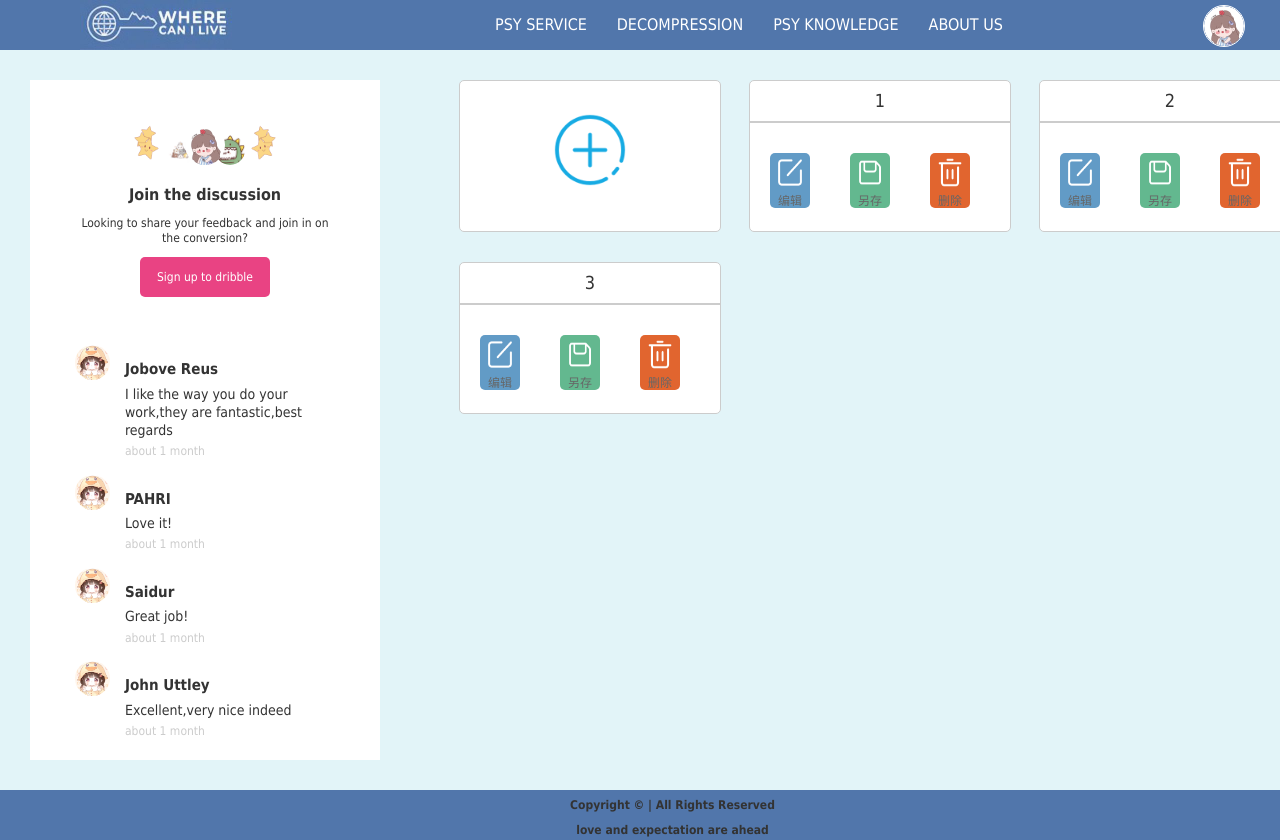
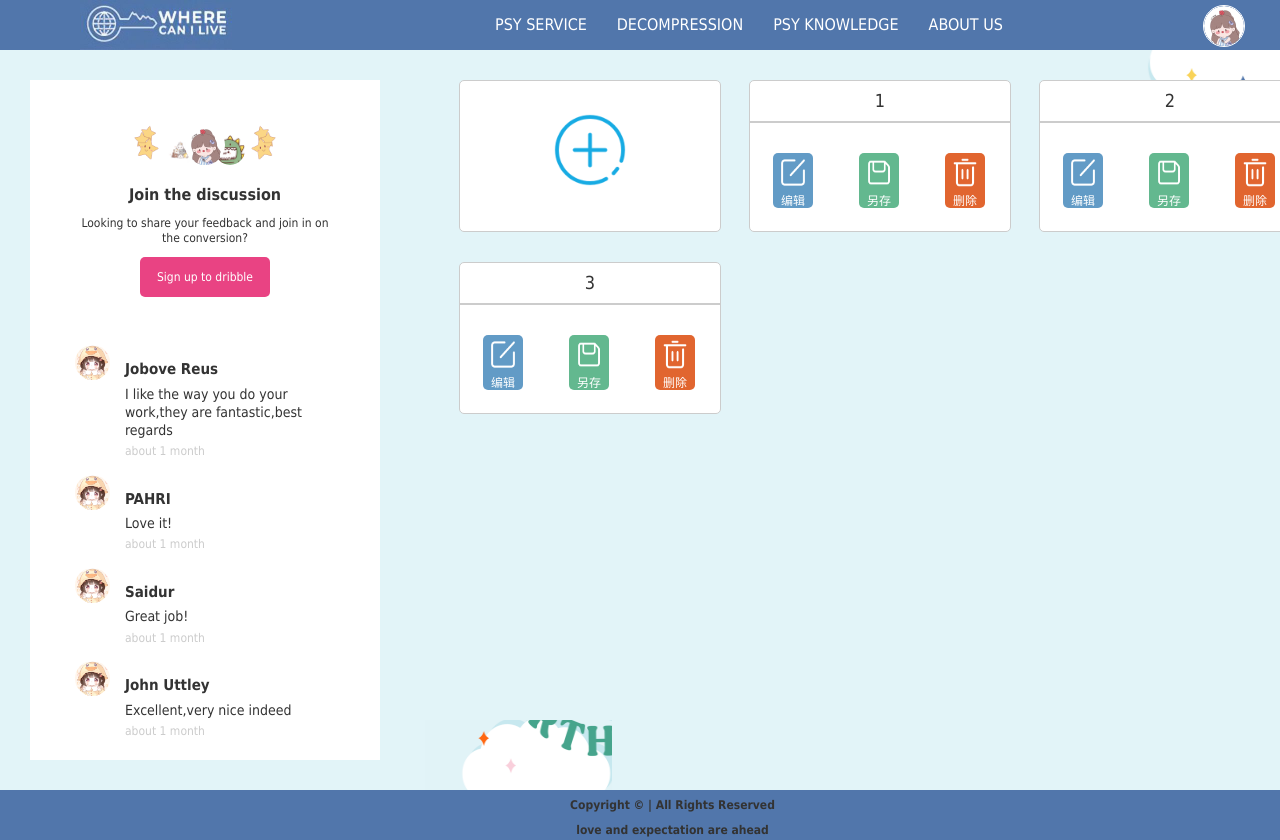
Before and after one commit to chenbhui/plutocrats, a Vue app: page /myproject in a window 1280 px wide. Shown: the top 840 px of the page. Built offline with nearby package versions, Linux system fonts and the light colour scheme.

Commit message:
myproject背景中小云的添加

```diff
--- a/src/views/MyProject/index.vue
+++ b/src/views/MyProject/index.vue
@@ -3,66 +3,113 @@
     <!-- <h1>项目管理页</h1> -->
     <Header></Header>
     <div class="body">
+      <img src="@/assets/images/home.jpg" alt="" class="bg-r" />
       <div class="left">
         <div class="left-head">
-          <img src="@/assets/images/star-l.png" alt="" class="star-l">
+          <img src="@/assets/images/star-l.png" alt="" class="star-l" />
           <div class="imgs">
-            <img src="@/assets/images/author1.jpg" alt="">
-            <img src="@/assets/images/author.jpg" alt="">
-            <img src="@/assets/images/author2.jpg" alt="">
+            <img src="@/assets/images/author1.jpg" alt="" />
+            <img src="@/assets/images/author.jpg" alt="" />
+            <img src="@/assets/images/author2.jpg" alt="" />
           </div>
-          <img src="@/assets/images/star-r.png" alt="" class="star-r"></img>
+          <img src="@/assets/images/star-r.png" alt="" class="star-r" />
           <div class="text">
             <h2>Join the discussion</h2>
             <p>Looking to share your feedback and join in on the conversion?</p>
           </div>
           <div class="button">
-              <a href="#">Sign up to dribble</a>
+            <a href="#">Sign up to dribble</a>
           </div>
         </div>
         <div class="left-foot">
           <ul>
-            <li><img src="@/assets/images/author3.jpg"><div class="text"><p class="name">Jobove Reus</p><p class="content">I like the way you do your work,they are fantastic,best regards</p><p class="time">about 1 month</p></div></li>
-            <li><img src="@/assets/images/author3.jpg"><div class="text"><p class="name">PAHRI</p><p class="content">Love it!</p><p class="time">about 1 month</p></div></li>
-            <li><img src="@/assets/images/author3.jpg"><div class="text"><p class="name">Saidur</p><p class="content">Great job!</p><p class="time">about 1 month</p></div></li>
-            <li><img src="@/assets/images/author3.jpg"><div class="text"><p class="name">John Uttley</p><p class="content">Excellent,very nice indeed</p><p class="time">about 1 month</p></div></li>
+            <li>
+              <img src="@/assets/images/author3.jpg" />
+              <div class="text">
+                <p class="name">Jobove Reus</p>
+                <p class="content">I like the way you do your work,they are fantastic,best regards</p>
+                <p class="time">about 1 month</p>
+              </div>
+            </li>
+            <li>
+              <img src="@/assets/images/author3.jpg" />
+              <div class="text">
+                <p class="name">PAHRI</p>
+                <p class="content">Love it!</p>
+                <p class="time">about 1 month</p>
+              </div>
+            </li>
+            <li>
+              <img src="@/assets/images/author3.jpg" />
+              <div class="text">
+                <p class="name">Saidur</p>
+                <p class="content">Great job!</p>
+                <p class="time">about 1 month</p>
+              </div>
+            </li>
+            <li>
+              <img src="@/assets/images/author3.jpg" />
+              <div class="text">
+                <p class="name">John Uttley</p>
+                <p class="content">Excellent,very nice indeed</p>
+                <p class="time">about 1 month</p>
+              </div>
+            </li>
           </ul>
         </div>
       </div>
       <div class="right">
         <div class="project">
           <div class="addbutton">
-            <a href="#"><img src="@/assets/images/create.png" alt=""></a>
+            <a href="#"><img src="@/assets/images/create.png" alt="" /></a>
           </div>
-
         </div>
         <ul class="projectList">
           <li>
             <p>1</p>
             <ul class="operate">
-              <li><a href="#"><img src="@/assets/images/edit.png" alt="">编辑</a></li>
-              <li><a href="#"><img src="@/assets/images/preserve.png" alt="">另存</a></li>
-              <li><a href="#"><img src="@/assets/images/delete.png" alt="">删除</a></li>
+              <li>
+                <a href="#"><img src="@/assets/images/edit.png" alt="" />编辑</a>
+              </li>
+              <li>
+                <a href="#"><img src="@/assets/images/preserve.png" alt="" />另存</a>
+              </li>
+              <li>
+                <a href="#"><img src="@/assets/images/delete.png" alt="" />删除</a>
+              </li>
             </ul>
           </li>
           <li>
             <p>2</p>
             <ul class="operate">
-              <li><a href="#"><img src="@/assets/images/edit.png" alt="">编辑</a></li>
-              <li><a href="#"><img src="@/assets/images/preserve.png" alt="">另存</a></li>
-              <li><a href="#"><img src="@/assets/images/delete.png" alt="">删除</a></li>
+              <li>
+                <a href="#"><img src="@/assets/images/edit.png" alt="" />编辑</a>
+              </li>
+              <li>
+                <a href="#"><img src="@/assets/images/preserve.png" alt="" />另存</a>
+              </li>
+              <li>
+                <a href="#"><img src="@/assets/images/delete.png" alt="" />删除</a>
+              </li>
             </ul>
           </li>
           <li>
             <p>3</p>
             <ul class="operate">
-              <li><a href="#"><img src="@/assets/images/edit.png" alt="">编辑</a></li>
-              <li><a href="#"><img src="@/assets/images/preserve.png" alt="">另存</a></li>
-              <li><a href="#"><img src="@/assets/images/delete.png" alt="">删除</a></li>
+              <li>
+                <a href="#"><img src="@/assets/images/edit.png" alt="" />编辑</a>
+              </li>
+              <li>
+                <a href="#"><img src="@/assets/images/preserve.png" alt="" />另存</a>
+              </li>
+              <li>
+                <a href="#"><img src="@/assets/images/delete.png" alt="" />删除</a>
+              </li>
             </ul>
           </li>
         </ul>
       </div>
+      <img src="@/assets/images/home.jpg" alt="" class="bg-f" />
     </div>
     <Footer></Footer>
   </div>
@@ -84,10 +131,28 @@ export default {
 .myProject {
   width: 1345px;
   .body {
+    position: relative;
     background-color: #e2f4f8;
     padding: 30px;
     display: flex;
     justify-content: space-between;
+    .bg-r {
+      position: absolute;
+      right: 30px;
+      top: 0;
+      width: 350px;
+      height: 300px;
+      clip: rect(0px 358px 72px 175px);
+    }
+    .bg-f {
+      position: absolute;
+      right: 570px;
+      bottom: 0;
+      width: 350px;
+      height: 300px;
+      clip: rect(230px 187px 320px 0px);
+    }
+
     .left {
       width: 350px;
       height: 680px;
@@ -97,12 +162,13 @@ export default {
         height: 160px;
         padding: 45px;
         text-align: center;
-        .star-l,.star-r {
+        .star-l,
+        .star-r {
           position: absolute;
           width: 35px;
           height: 35px;
         }
-        .star-r{
+        .star-r {
           right: 100px;
         }
         .imgs {
@@ -110,32 +176,32 @@ export default {
           width: 150px;
           height: 50px;
           // background-color: pink;
-          img{
+          img {
             position: relative;
             border-radius: 50%;
           }
-          img:nth-child(2n+1){
+          img:nth-child(2n + 1) {
             width: 30px;
             height: 30px;
           }
-          img:nth-child(2){
+          img:nth-child(2) {
             width: 40px;
             height: 40px;
             overflow: hidden;
             z-index: 2;
           }
-          img:nth-child(1){
+          img:nth-child(1) {
             left: 10px;
           }
-          img:nth-child(3){
+          img:nth-child(3) {
             right: 10px;
           }
         }
-        .text{
-          h2{
+        .text {
+          h2 {
             margin: 10px auto;
           }
-          p{
+          p {
             margin: 10px auto;
           }
         }
@@ -145,44 +211,44 @@ export default {
           height: 40px;
           border-radius: 5px;
           background-color: #e94383;
-          a{
+          a {
             line-height: 40px;
             color: #fff;
             text-align: center;
           }
         }
       }
-      .left-foot{
+      .left-foot {
         height: 400px;
         padding: 0 30px;
         // background-color: pink;
-        ul{
+        ul {
           width: 100%;
           height: 100%;
           // background-color: skyblue;
-          li{
+          li {
             // height: 90px;
             width: 100%;
             // background-color: green;
             margin: 10px auto;
-            img{
+            img {
               float: left;
               margin: 5px 15px 0;
               width: 35px;
               height: 35px;
               border-radius: 50%;
             }
-            .text{
+            .text {
               padding: 20px 0 0 65px;
-              .name{
+              .name {
                 font-size: 15px;
                 font-weight: 600;
               }
-              .content{
+              .content {
                 font-size: 14px;
                 margin: 5px 0;
               }
-              .time{
+              .time {
                 color: #ccc;
               }
             }
@@ -191,11 +257,13 @@ export default {
       }
     }
     .right {
+      position: relative;
+      z-index: 2;
       width: 870px;
       height: 680px;
       // background-color: #fff;
       .project,
-      .projectList > li{
+      .projectList > li {
         float: left;
         width: 260px;
         height: 150px;
@@ -204,18 +272,18 @@ export default {
         border: 1px solid #ccc;
         background-color: #fff;
       }
-      .project .addbutton{
+      .project .addbutton {
         margin: 29px auto;
         width: 80px;
         height: 80px;
         border-radius: 50%;
-        img{
+        img {
           width: 100%;
           height: 100%;
         }
       }
-      .projectList{
-        p{
+      .projectList {
+        p {
           height: 40px;
           line-height: 40px;
           font-size: 18px;
@@ -223,33 +291,35 @@ export default {
           border-bottom: 2px solid #ccc;
         }
 
-        .operate{
+        .operate {
           margin-top: 20px;
-          li{
+          li {
             float: left;
             width: 40px;
             height: 55px;
-            margin: 10px 20px;
+            margin: 10px 23px;
             border-radius: 5px;
             text-align: center;
-            img{
+            a {
+              color: #fff;
+            }
+            img {
               margin: 3px 3px 0 3px;
               width: 75%;
               height: 60%;
             }
           }
-          li:nth-child(1){
+          li:nth-child(1) {
             background-color: #629bc6;
           }
-          li:nth-child(2){
+          li:nth-child(2) {
             background-color: #63b88f;
           }
-          li:nth-child(3){
+          li:nth-child(3) {
             background-color: #e1652f;
           }
         }
       }
-
     }
   }
 }
```
